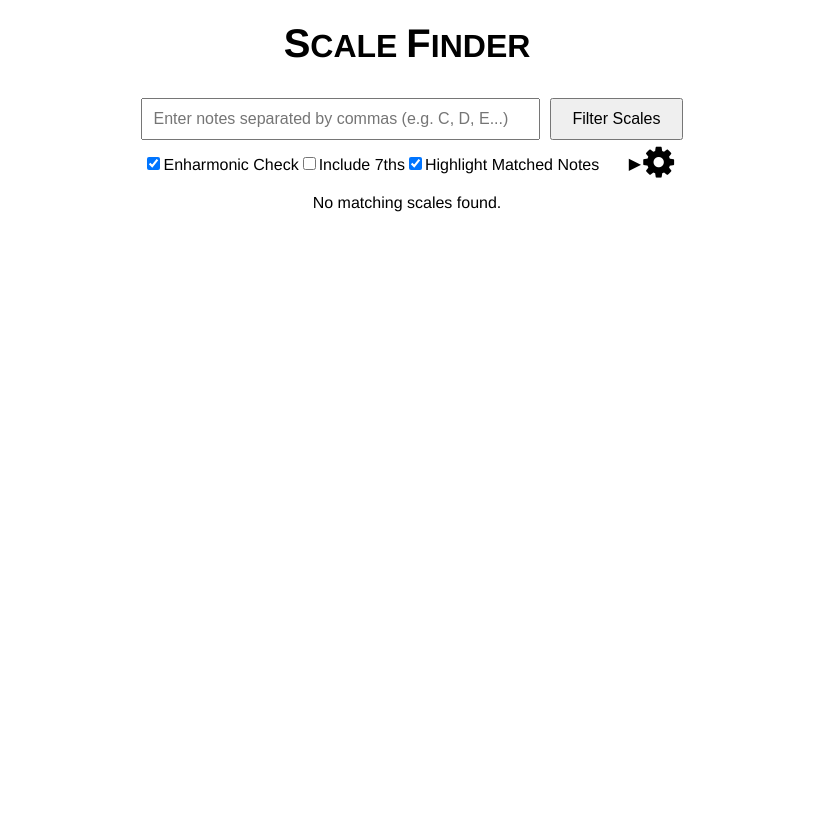
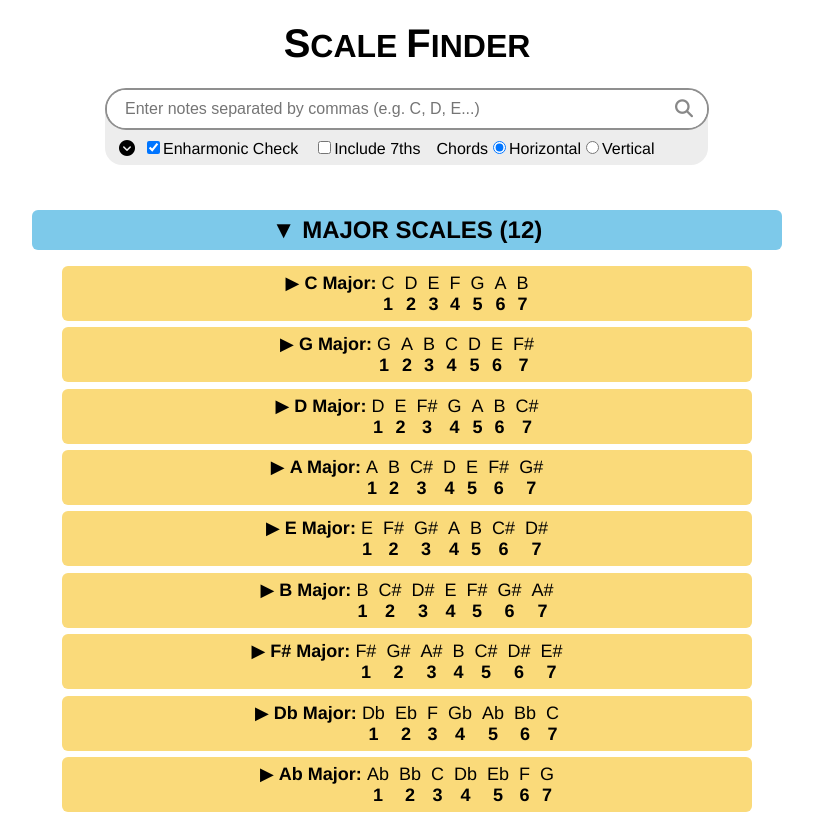
Before and after one commit to AtliGudm/Music-Theory-Helper, a React (Create React App) app: page / in a window 1280 px wide. Shown: the top 814 px of the page, without its empty margins (233-1046 px from the left). Built offline with nearby package versions, Linux system fonts and the light colour scheme.

Commit message:
New Searchbar
Completely revamped the searchbar and search settings, now it looks much cleaner, also a bunch of code cleanup

```diff
--- a/package.json
+++ b/package.json
@@ -3,6 +3,7 @@
   "version": "0.1.0",
   "private": true,
   "dependencies": {
+    "@fortawesome/fontawesome-free": "^6.7.2",
     "@testing-library/jest-dom": "^5.17.0",
     "@testing-library/react": "^13.4.0",
     "@testing-library/user-event": "^13.5.0",
--- a/src/pages/InputField.tsx
+++ b/src/pages/InputField.tsx
@@ -87,6 +87,7 @@ const InputField = ({ setGroupedScales, findScales, children }) => {
     }, []);
 
     return (
+        <div className="search-sticky-container">
             <div className="search">
                 <div ref={containerRef}>
                     <input type="text"
@@ -116,7 +117,8 @@ const InputField = ({ setGroupedScales, findScales, children }) => {
                 </div>
                 {children}
             </div>
+        </div>
     );
 }
 
-export default InputField;
+//export default InputField;
--- a/src/pages/ModeSelector.tsx
+++ b/src/pages/ModeSelector.tsx
@@ -1,7 +1,7 @@
 
 import { modes } from '../data/ModesData';
 
-const ModeSelector = ({scaleType, selectedMode, onModeChange}: {scaleType: string, selectedMode: number, onModeChange: (newSelectedMode: number) => void }) => {
+const ModeSelector = ({scaleType, selectedMode, modeType, onModeChange}: {scaleType: string, selectedMode: number, modeType: string, onModeChange: (newSelectedMode: number) => void }) => {
     const handleChange = (event: React.ChangeEvent<HTMLSelectElement>) => {
         const newSelectedMode = parseInt(event.target.value, 10);
         onModeChange(newSelectedMode);
@@ -11,7 +11,7 @@ const ModeSelector = ({scaleType, selectedMode, onModeChange}: {scaleType: strin
         <>
         {(scaleType != "Minor") && (
             <div style={{marginTop: "12px"}}>
-                <label style={{paddingRight: "6px"}} htmlFor="mode-select"><strong>Mode:</strong></label>
+                <label style={{paddingRight: "6px"}} htmlFor="mode-select"><strong>{modeType} Mode:</strong></label>
                 <select style={{fontSize: "16px"}} id="mode-select" value={selectedMode} onChange={handleChange}>
                     {modes[scaleType].map((modeObj, index) => (
                         <option key={index} value={index}>
--- a/src/pages/ParallelModesDisplay.tsx
+++ b/src/pages/ParallelModesDisplay.tsx
@@ -33,7 +33,7 @@ const ParallelModesDisplay = ({scale}: {scale: Scale}) => {
                 <div className="parallelScaleHeader" style={{marginBottom: "0.4rem", marginTop: "0.4rem"}}>
                     <strong>{scale.root} {mode.mode}[{parallelRoot} {scale.type}]:</strong> {getScaleNotesDisplay(modifiedScale.notes,highlightQueryNotes,queryNotes,showNoteScaleDegree,scale.type,selectedMode, enharmonicEquivalence)}
                 </div>
-                <ModeSelector /* style={{display:"inline-flex"}} */ scaleType={scale.type} onModeChange={handleModeChange} selectedMode={selectedMode}/>
+                <ModeSelector modeType="Parallel" scaleType={scale.type} onModeChange={handleModeChange} selectedMode={selectedMode}/>
                 <ChordsDisplay scale={modifiedScale} selectedMode={selectedMode} includeSevenths={includeSevenths} />
             </>
         );
--- a/src/pages/ScaleDisplay.tsx
+++ b/src/pages/ScaleDisplay.tsx
@@ -37,7 +37,7 @@ const ScaleDisplay = ({scale} : {scale: Scale}) => {
                     </div> {getScaleNotesDisplay(getScaleNotes()?.notes, highlightQueryNotes, queryNotes, showNoteScaleDegree, scale.type, selectedMode, enharmonicEquivalence)}
                 </div>
                     {isOpen && (
-                        <ModeSelector scaleType={scale.type} onModeChange={handleModeChange} selectedMode={selectedMode}/>
+                        <ModeSelector scaleType={scale.type} onModeChange={handleModeChange} selectedMode={selectedMode} modeType="Relative"/>
                     )}
             </div>
             {isOpen && (
--- a/src/pages/ScaleFinder.css
+++ b/src/pages/ScaleFinder.css
@@ -169,8 +169,13 @@ li.scaleDisplay
 
 .search
 {
-  position: relative;
   display: inline-block;
+}
+
+.search-sticky-container {
+  position: sticky;
+  top: 0;
+  background-color: white;
 }
 
 .dropdown-content {
@@ -180,7 +185,7 @@ li.scaleDisplay
   padding: 12px 16px;
   min-width: 160px;
   box-shadow: 0px 8px 16px 0px rgba(0,0,0,0.2);
-  z-index: 1;
+  z-index: 150;
   background-color: #eaeaea;
 }
 
@@ -209,3 +214,130 @@ li.scaleDisplay
   transform-origin: center; /* Ensures scaling happens from the center */
   display: inline-block; /* Ensures it behaves like a regular inline element */
 }
+
+
+
+
+.search-container {
+  display: flex;
+  align-items: center;
+  width: 600px;
+  border: 2px solid #8f8f8f;
+  border-radius: 25px;
+  overflow: hidden;
+  position: relative;
+  z-index: 100;
+  background-color: white;
+}
+
+.search-container button {
+  background: none;
+  border: none;
+  cursor: pointer;
+  padding: 10px;
+  color: #888;
+  font-size: 18px;
+  display: flex;
+  align-items: center;
+  justify-content: center;
+  background-color: white;
+}
+
+.search-container button:hover {
+  color: #333;
+}
+
+.search-container .divider {
+  height: 30px;
+  width: 1px;
+  background-color: #8f8f8f;
+}
+
+.search-container input {
+  flex: 1;
+  padding: 10px;
+  border: none;
+  outline: none;
+  font-size: 16px;
+  box-sizing: border-box;
+}
+
+.dropdown {
+  position: absolute;
+  top: 50px; /* Adjust the position below the search bar */
+  left: 10px;
+  background: #fff;
+  border: 1px solid #ccc;
+  border-radius: 5px;
+  box-shadow: 0 4px 6px rgba(0, 0, 0, 0.1);
+  padding: 10px;
+  z-index: 1000;
+}
+
+.dropdown ul {
+  list-style: none;
+  margin: 0;
+  padding: 0;
+}
+
+.dropdown ul li {
+  padding: 8px 10px;
+  cursor: pointer;
+  font-size: 14px;
+  color: #333;
+}
+
+.dropdown ul li:hover {
+  background-color: #f0f0f0;
+}
+
+.settings-container2 {
+  width: 603px;
+  height: 60px;
+  border-radius: 0px 0px 17px 17px;
+  background-color: #ededed;;
+  top: -25px;
+  position: relative;
+  z-index: 50;
+}
+
+.settings-div {
+  /* display: flex; */
+  display: inline-block;
+  text-align: left;
+  padding-left: 14px;
+  padding-bottom: 4px;
+}
+
+.sticky-div {
+  display: inline-block;
+  position: sticky;
+  top: 10px;/* 10px; */
+  transition: filter 0.7s ease;
+}
+
+.sticky-active {
+  /* box-shadow: 0px 4px 6px rgba(0, 0, 0, 0.2); */
+  filter: drop-shadow(0 1mm 1.5mm grey);
+}
+
+.settings-div > span {
+  padding-right: 16px;
+}
+
+.settings-div > span > input,label,i {
+  cursor: pointer;
+}
+
+.settings-div- {
+  padding-right: 0px;
+}
+
+.unselectable {
+  -webkit-touch-callout: none;
+  -webkit-user-select: none;
+  -khtml-user-select: none;
+  -moz-user-select: none;
+  -ms-user-select: none;
+  user-select: none;
+}
--- a/src/pages/ScaleFinder.tsx
+++ b/src/pages/ScaleFinder.tsx
@@ -1,12 +1,11 @@
-import { useState } from "react"
+import { useState, useEffect } from "react"
 import './ScaleFinder.css'
 import ScaleGroupDisplay from "./ScaleGroupDisplay";
 import { useScaleSettings } from "../ScaleSettingsContext";
 import { groupScalesByType, findScalesByNotes, processTextInput, processTextInput2 } from "../Helpers";
 import { scales, Scale } from "../data/ScaleData";
 import fuzzysort from "fuzzysort";
-import ScaleFinderSettings from "./ScaleFinderSettings";
-import InputField from "./InputField";
+import SearchBar from "./SearchBar";
 
 
 const ScaleFinder = () => {
@@ -53,14 +52,15 @@ const ScaleFinder = () => {
         setGroupedScales(grouped);
     }
 
+    useEffect(() => {
+        console.log("DID START");
+        findScales("");
+    }, []);
+
     return (
         <div className="scaleFinder">
             <h1><span style={{fontSize: "1.25em"}}>S</span>CALE <span style={{fontSize: "1.25em"}}>F</span>INDER</h1>
-            {/* <p>Enter musical notes separated by commas (e.g. C, D, E...)</p> */}
-            <InputField setGroupedScales={setGroupedScales} findScales={findScales}>
-                <ScaleFinderSettings/>
-            </InputField>
-
+            <SearchBar setGroupedScales={setGroupedScales} findScales={findScales} />
             <div style={{maxWidth: "750px", marginLeft: "auto", marginRight: "auto"}}>
                 {Object.keys(groupedScales).length > 0 ? (
                     Object.entries(groupedScales).map(([type, scales]) => (
--- a/src/pages/ScaleFinderSettings.tsx
+++ b/src/pages/ScaleFinderSettings.tsx
@@ -1,8 +1,9 @@
 import { CheckboxSetting } from "./CheckboxSetting";
+import '@fortawesome/fontawesome-free/css/all.min.css';
 import { useScaleSettings } from "../ScaleSettingsContext";
 import { useState } from "react";
 
-const ScaleFinderSettings = () => {
+const ScaleFinderSettings = (/* {isOpen}: {isOpen:boolean} */) => {
     const { includeSevenths, setIncludeSevenths,
         enharmonicEquivalence, setEnharmonicEquivalence,
         romanNumeralsMajorAdjusted, setRomanNumeralsMajorAdjusted,
@@ -12,9 +13,10 @@ const ScaleFinderSettings = () => {
     const [ isOpen, setIsOpen ] = useState(false);
 
     return (
-        <div className={isOpen ? "settings-container" : ""}>
-            <div className="settings-row">
-                <div>
+        <div className={"settings-container2 "} style={{height: isOpen ? "110px" : "60px"}}>
+            <div style={{top: "33px", position: "relative", textAlign: "left"}} /* className={isOpen ? "settings-container" : ""} */ >
+                <div className="settings-div">
+                    <span style={{paddingRight: "8px"}}><i onClick={() => setIsOpen(!isOpen)} className={isOpen ? "fa-solid fa-circle-chevron-up": "fa-solid fa-circle-chevron-down"}></i></span>
                     <CheckboxSetting id={"enharmonicEquivalence"}
                                     checked={enharmonicEquivalence}
                                     onChange={() => setEnharmonicEquivalence(!enharmonicEquivalence)}
@@ -23,17 +25,8 @@ const ScaleFinderSettings = () => {
                                     checked={includeSevenths}
                                     onChange={() => setIncludeSevenths(!includeSevenths)}
                                     label={"Include 7ths"} />
-                    <CheckboxSetting id={"highlightQueryNotes"}
-                                    checked={highlightQueryNotes}
-                                    onChange={() => setHighlightQueryNotes(!highlightQueryNotes)}
-                                    label={"Highlight Matched Notes"} />
-                </div>
-                <span onClick={()=> setIsOpen(!isOpen)} style={{paddingRight: "4px"}}><span style={{verticalAlign: "baseline", paddingRight: "10px"}}>{isOpen ? "▼" : "▶"}</span><i className="fa fa-gear icon" style={{ fontSize: "18px" }}></i></span>
-            </div>
-            {isOpen && (
-                <>
-                <div style={{textAlign: "left", paddingLeft: "14px", paddingBlock: "4px"}}>
-                    <span>Chord Display Orientation</span>
+                    <span>
+                        <span>Chords</span>
                         <label>
                             <input type="radio"
                                     id="age1"
@@ -52,12 +45,22 @@ const ScaleFinderSettings = () => {
                                     onChange={() => setChordDisplayOrientation("vertical")}
                                     />Vertical
                         </label>
+                    </span>
+                    {/* <span style={{paddingRight: "0px"}}><i className="fa-solid fa-circle-question"></i></span> */}
                 </div>
-                <div style={{textAlign: "left", paddingLeft: "14px", paddingBlock: "4px"}}>
+                {isOpen && (
+                    <>
+                    <div className="settings-div" style={{paddingLeft: "38px"}}>
+                        <CheckboxSetting id={"highlightQueryNotes"}
+                                        checked={highlightQueryNotes}
+                                        onChange={() => setHighlightQueryNotes(!highlightQueryNotes)}
+                                        label={"Highlight Matched Input Notes"} />
                         <CheckboxSetting id={"showNoteScaleDegree"}
                                         checked={showNoteScaleDegree}
                                         onChange={() => setShowNoteScaleDegree(!showNoteScaleDegree)}
                                         label={"Show Note Scale Degree"} />
+                    </div>
+                    <div className="settings-div" style={{textAlign: "left", paddingLeft: "38px"}}>
                         <CheckboxSetting id={"romanNumeralsMajorAdjusted"}
                                         checked={romanNumeralsMajorAdjusted}
                                         onChange={() => setRomanNumeralsMajorAdjusted(!romanNumeralsMajorAdjusted)}
@@ -65,7 +68,7 @@ const ScaleFinderSettings = () => {
                     </div>
                     </>
                 )}
-
+            </div>
         </div>
     );
 }
--- /dev/null
+++ b/src/pages/SearchBar.tsx
@@ -0,0 +1,133 @@
+import { useState, useRef, useEffect } from "react";
+import { formatNote, processTextInput, groupScalesByType } from "../Helpers";
+import { scales, Scale } from "../data/ScaleData";
+import fuzzysort from "fuzzysort";
+import ScaleFinderSettings from "./ScaleFinderSettings";
+
+// @ts-ignore
+const SearchBar = ({ setGroupedScales, findScales/* , children   */}) => {
+  const [ queryText, setQueryText] = useState("");
+  const [ showDropdown, setShowDropdown ] = useState(false);
+  const [ searchResults, setSearchResults ] = useState<Fuzzysort.Results>();
+  const [isSticky, setIsSticky] = useState(false);
+  const containerRef = useRef<HTMLDivElement>(null);
+
+  const inputSearchChange = (e: React.ChangeEvent<HTMLInputElement>) => {
+    const newQueryText = e.target.value;
+    setQueryText(e.target.value);
+
+    if (newQueryText.length === 0 || newQueryText.includes(",")) {
+        setShowDropdown(false);
+        return;
+    }
+
+    let found: string, rebuiltInputString: string[];
+    ({found, rebuiltInputString} = processTextInput(newQueryText));
+
+    let filteredScales = scales;
+    if(found) {
+        found = formatNote(found);
+        filteredScales = scales.filter((item) => {
+            return item.root === found;
+        });
+    }
+    // The case when user only inputted a note, no other text
+    if(rebuiltInputString.length === 0)
+    {
+        let bldd = filteredScales.map((item) => {
+            return {target: item.type, obj: item, score: 0, indexes: [], totalScore: 0};
+        });
+        setShowDropdown(true);
+        // @ts-ignore
+        setSearchResults(bldd);
+        return;
+    }
+
+    // add order and weight property to scales
+    if(found) {
+        const results = fuzzysort.go(rebuiltInputString.join(" "), filteredScales,{limit: 7, key: "type"});
+        setShowDropdown(results.total !== 0);
+        setSearchResults(results);
+    } else {
+        const results = fuzzysort.go(newQueryText, filteredScales,{limit: 7, keys: ["type", "order"]});
+        setShowDropdown(results.total !== 0);
+        // @ts-ignore
+        setSearchResults(results);
+    }
+  }
+
+  const searchResultClicked = (item: any) => {
+      let scaleContainer: Scale[] = [];
+      scaleContainer.push(item.obj);
+      const grouped = groupScalesByType(scaleContainer);
+      setShowDropdown(false);
+      setGroupedScales(grouped);
+  }
+
+  const handleKeyDown = (e: React.KeyboardEvent<HTMLInputElement>) => {
+    if (e.key === "Enter") {
+        setShowDropdown(false);
+        findScales(queryText);
+    }
+  };
+
+  const handleClickOutside = (event: MouseEvent) => {
+    if (containerRef.current && !containerRef.current.contains(event.target as Node)) {
+      setShowDropdown(false);
+    }
+  };
+
+  useEffect(() => {
+      document.addEventListener("mousedown", handleClickOutside);
+      return () => {
+          document.removeEventListener("mousedown", handleClickOutside);
+      };
+  }, []);
+
+  useEffect(() => {
+    const handleScroll = () => {
+      if (containerRef.current) {
+        const rect = containerRef.current.getBoundingClientRect();
+        const isNowSticky = rect.top <= 10; // Check if the element's top is at or above the viewport
+        setIsSticky(isNowSticky);
+      }
+    };
+    window.addEventListener("scroll", handleScroll);
+    // Cleanup
+    return () => {
+      window.removeEventListener("scroll", handleScroll);
+    };
+  }, []);
+
+  return (
+    <div className={`sticky-div ${isSticky ? "sticky-active" : ""}`} ref={containerRef}>
+      <div className="search-container">
+        <input type="text"
+                          onChange={inputSearchChange}
+                          value={queryText}
+                          placeholder="Enter notes separated by commas (e.g. C, D, E...)"
+                          onKeyDown={handleKeyDown}
+                          style={{paddingLeft: "18px"}}
+                          onFocus={() => setShowDropdown(true)}
+                          />
+        <button className="search-icon" title="Search" style={{paddingRight: "14px"}}
+                onClick={() => {setShowDropdown(false); findScales(queryText)}}>
+          <i className="fa-solid fa-magnifying-glass"></i>
+        </button>
+      </div>
+      { queryText && searchResults?.total !== 0 && showDropdown &&
+          (<div className="dropdown-content">
+          {searchResults && searchResults.map(item => (
+              <div key={item.target} onClick={() => searchResultClicked(item)}>
+                  {/* @ts-ignore */}
+                  {item.obj.root + " " + item.obj.type} <hr />
+              </div>)
+          )}
+          </div>)
+      }
+      <ScaleFinderSettings/>
+    </div>
+  );
+};
+
+export default SearchBar;
```
Also changed, not shown: 2 other files (tests, documents, lock files or other folders). Lines whose indentation alone changed are shown as unchanged.
